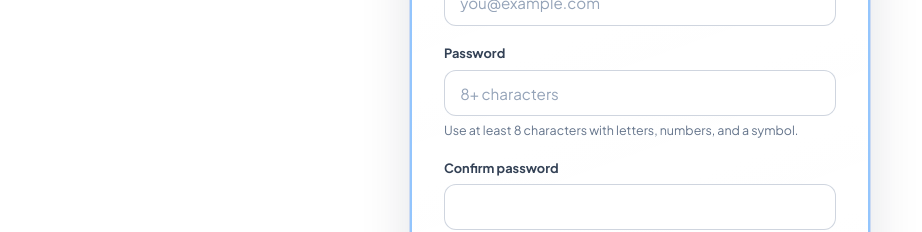
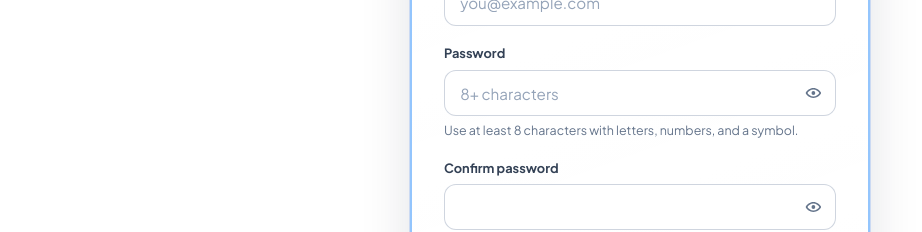
Before and after one commit to Pancakemix31/SE3354-Team-5, a React (Create React App) app in the folder briefly/: page /register in a window 1280 px wide. Shown: the part 568-800 px from the top of the page, without its empty margins (0-922 px from the left). Built offline with nearby package versions, Linux system fonts and the light colour scheme; no server answers.

Commit message:
Add password visibility toggle to login and registration forms

```diff
--- a/briefly/src/pages/auth/AuthPage.css
+++ b/briefly/src/pages/auth/AuthPage.css
@@ -344,6 +344,48 @@
   box-shadow: 0 0 0 4px rgba(37, 99, 235, 0.14);
 }
 
+.auth-password-input {
+  position: relative;
+}
+
+.auth-password-input input {
+  padding-right: 2.65rem;
+}
+
+.auth-password-toggle {
+  position: absolute;
+  top: 50%;
+  right: 0.5rem;
+  transform: translateY(-50%);
+  display: inline-flex;
+  align-items: center;
+  justify-content: center;
+  width: 1.8rem;
+  height: 1.8rem;
+  border: none;
+  background: transparent;
+  color: #64748b;
+  cursor: pointer;
+  border-radius: 999px;
+  transition: background-color 0.2s, color 0.2s;
+}
+
+.auth-password-toggle:hover {
+  background: rgba(148, 163, 184, 0.18);
+  color: #1e293b;
+}
+
+.auth-password-toggle:focus-visible {
+  outline: 2px solid rgba(37, 99, 235, 0.55);
+  outline-offset: 1px;
+}
+
+.auth-password-toggle svg {
+  width: 1.05rem;
+  height: 1.05rem;
+  fill: currentColor;
+}
+
 .auth-help {
   margin: 0.4rem 0 0;
   font-size: 0.78rem;
--- a/briefly/src/pages/auth/LoginPage.js
+++ b/briefly/src/pages/auth/LoginPage.js
@@ -17,6 +17,7 @@ function LoginPage() {
   const [password, setPassword] = useState('');
   const [error, setError] = useState('');
   const [loading, setLoading] = useState(false);
+  const [showPassword, setShowPassword] = useState(false);
 
   const onSubmit = async (e) => {
     e.preventDefault();
@@ -94,15 +95,28 @@ function LoginPage() {
         </div>
         <div className="auth-field">
           <label htmlFor="login-password">Password</label>
+          <div className="auth-password-input">
             <input
               id="login-password"
               name="password"
-            type="password"
+              type={showPassword ? 'text' : 'password'}
               autoComplete="current-password"
               required
               value={password}
               onChange={(e) => setPassword(e.target.value)}
             />
+            <button
+              type="button"
+              className="auth-password-toggle"
+              onClick={() => setShowPassword((prev) => !prev)}
+              aria-label={showPassword ? 'Hide password' : 'Show password'}
+              aria-pressed={showPassword}
+            >
+              <svg viewBox="0 0 24 24" aria-hidden="true" focusable="false">
+                <path d="M12 5c5.2 0 9.4 3.8 10.8 6.4a1.2 1.2 0 010 1.2C21.4 15.2 17.2 19 12 19S2.6 15.2 1.2 12.6a1.2 1.2 0 010-1.2C2.6 8.8 6.8 5 12 5zm0 2C8.1 7 4.8 9.7 3.5 12c1.3 2.3 4.6 5 8.5 5s7.2-2.7 8.5-5c-1.3-2.3-4.6-5-8.5-5zm0 2.3A2.7 2.7 0 1112 14.7a2.7 2.7 0 010-5.4z" />
+              </svg>
+            </button>
+          </div>
         </div>
         <button type="submit" className="auth-submit" disabled={loading}>
           {loading ? 'Signing in...' : 'Sign in'}
--- a/briefly/src/pages/auth/RegisterPage.js
+++ b/briefly/src/pages/auth/RegisterPage.js
@@ -16,6 +16,8 @@ function RegisterPage() {
   const [confirm, setConfirm] = useState('');
   const [error, setError] = useState('');
   const [loading, setLoading] = useState(false);
+  const [showPassword, setShowPassword] = useState(false);
+  const [showConfirmPassword, setShowConfirmPassword] = useState(false);
 
   const validatePassword = (value) => {
     if (value.length < 8) {
@@ -121,29 +123,55 @@ function RegisterPage() {
         </div>
         <div className="auth-field">
           <label htmlFor="reg-password">Password</label>
+          <div className="auth-password-input">
             <input
               id="reg-password"
               name="password"
-            type="password"
+              type={showPassword ? 'text' : 'password'}
               autoComplete="new-password"
               required
               value={password}
               onChange={(e) => setPassword(e.target.value)}
               placeholder="8+ characters"
             />
+            <button
+              type="button"
+              className="auth-password-toggle"
+              onClick={() => setShowPassword((prev) => !prev)}
+              aria-label={showPassword ? 'Hide password' : 'Show password'}
+              aria-pressed={showPassword}
+            >
+              <svg viewBox="0 0 24 24" aria-hidden="true" focusable="false">
+                <path d="M12 5c5.2 0 9.4 3.8 10.8 6.4a1.2 1.2 0 010 1.2C21.4 15.2 17.2 19 12 19S2.6 15.2 1.2 12.6a1.2 1.2 0 010-1.2C2.6 8.8 6.8 5 12 5zm0 2C8.1 7 4.8 9.7 3.5 12c1.3 2.3 4.6 5 8.5 5s7.2-2.7 8.5-5c-1.3-2.3-4.6-5-8.5-5zm0 2.3A2.7 2.7 0 1112 14.7a2.7 2.7 0 010-5.4z" />
+              </svg>
+            </button>
+          </div>
           <p className="auth-help">Use at least 8 characters with letters, numbers, and a symbol.</p>
         </div>
         <div className="auth-field">
           <label htmlFor="reg-confirm">Confirm password</label>
+          <div className="auth-password-input">
             <input
               id="reg-confirm"
               name="confirm"
-            type="password"
+              type={showConfirmPassword ? 'text' : 'password'}
               autoComplete="new-password"
               required
               value={confirm}
               onChange={(e) => setConfirm(e.target.value)}
             />
+            <button
+              type="button"
+              className="auth-password-toggle"
+              onClick={() => setShowConfirmPassword((prev) => !prev)}
+              aria-label={showConfirmPassword ? 'Hide password' : 'Show password'}
+              aria-pressed={showConfirmPassword}
+            >
+              <svg viewBox="0 0 24 24" aria-hidden="true" focusable="false">
+                <path d="M12 5c5.2 0 9.4 3.8 10.8 6.4a1.2 1.2 0 010 1.2C21.4 15.2 17.2 19 12 19S2.6 15.2 1.2 12.6a1.2 1.2 0 010-1.2C2.6 8.8 6.8 5 12 5zm0 2C8.1 7 4.8 9.7 3.5 12c1.3 2.3 4.6 5 8.5 5s7.2-2.7 8.5-5c-1.3-2.3-4.6-5-8.5-5zm0 2.3A2.7 2.7 0 1112 14.7a2.7 2.7 0 010-5.4z" />
+              </svg>
+            </button>
+          </div>
         </div>
         <button type="submit" className="auth-submit" disabled={loading}>
           {loading ? 'Creating account...' : 'Create account'}
```
Lines whose indentation alone changed are shown as unchanged.
